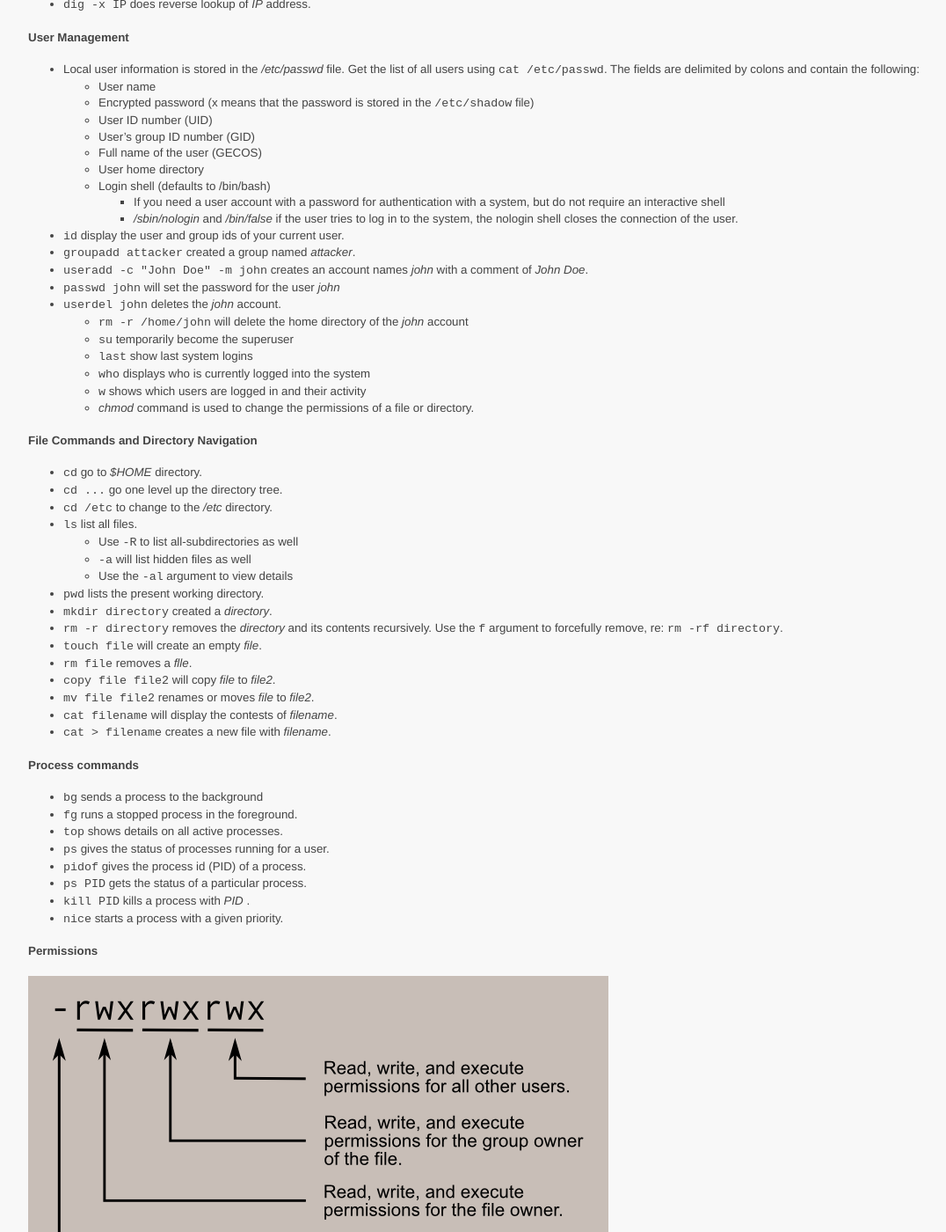
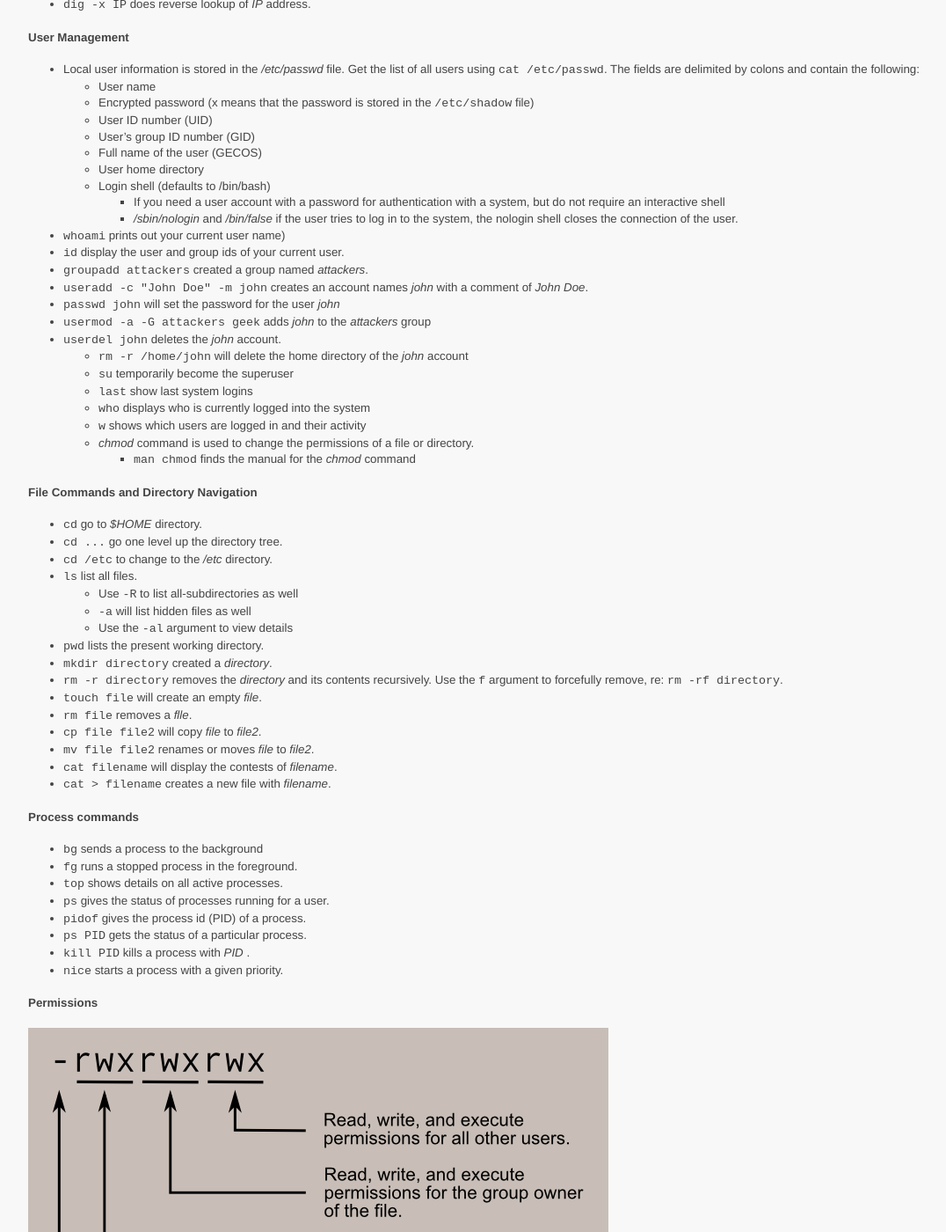
Before and after one commit to ycpcs/cs335-spring2022, a Jekyll site: the page built from labs/setup.md, in a window 1280 px wide and 1400 px high, scrolled down 791 px. Shown: the whole window at 88% size, without its empty margins (68-1144 px from the left). Built offline with Jekyll 4.4.1, drawn with Linux system fonts in a browser that asks for light colours.

Commit message:
update lab setup, add code examples

````diff
--- a/labs/setup.md
+++ b/labs/setup.md
@@ -53,10 +53,12 @@ Cheat Sheets
   - Login shell (defaults to /bin/bash)
     - If you need a user account with a password for authentication with a system, but do not require an interactive shell
     - _/sbin/nologin_ and _/bin/false_ if the user tries to log in to the system, the nologin shell closes the connection of the user.
+- ```whoami``` prints out your current user name)
 - ```id``` display the user and group ids of your current user.
-- ```groupadd attacker``` created a group named _attacker_.
+- ```groupadd attackers``` created a group named _attackers_.
 - ```useradd -c "John Doe" -m john``` creates an account names _john_ with a comment of _John Doe_.
 - ```passwd john``` will set the password for the user _john_
+- ```usermod -a -G attackers geek``` adds _john_ to the _attackers_ group
 - ```userdel john``` deletes the _john_ account.
   - ```rm -r /home/john``` will delete the home directory of the _john_ account
   - ```su``` temporarily become the superuser
@@ -64,6 +66,7 @@ Cheat Sheets
   - ```who``` displays who is currently logged into the system
   - ```w``` shows which users are logged in and their activity
   - _chmod_ command is used to change the permissions of a file or directory.
+    - ```man chmod``` finds the manual for the _chmod_ command
 
 #### File Commands and Directory Navigation
 - ```cd``` go to _$HOME_ directory.
@@ -78,7 +81,7 @@ Cheat Sheets
 - ```rm -r directory``` removes the _directory_ and its contents recursively. Use the ```f``` argument to forcefully remove, re: ```rm -rf directory```.
 - ```touch file``` will create an empty _file_.
 - ```rm file``` removes a _flle_.
-- ```copy file file2``` will copy _file_ to _file2_.
+- ```cp file file2``` will copy _file_ to _file2_.
 - ```mv file file2``` renames or moves _file_ to _file2_.
 - ```cat filename``` will display the contests of _filename_.
 - ```cat > filename```  creates a new file with _filename_.
````
Also changed, not shown: code/index.md (+7 -5 lines), index.md (+1 -1 lines), 2 other files.
